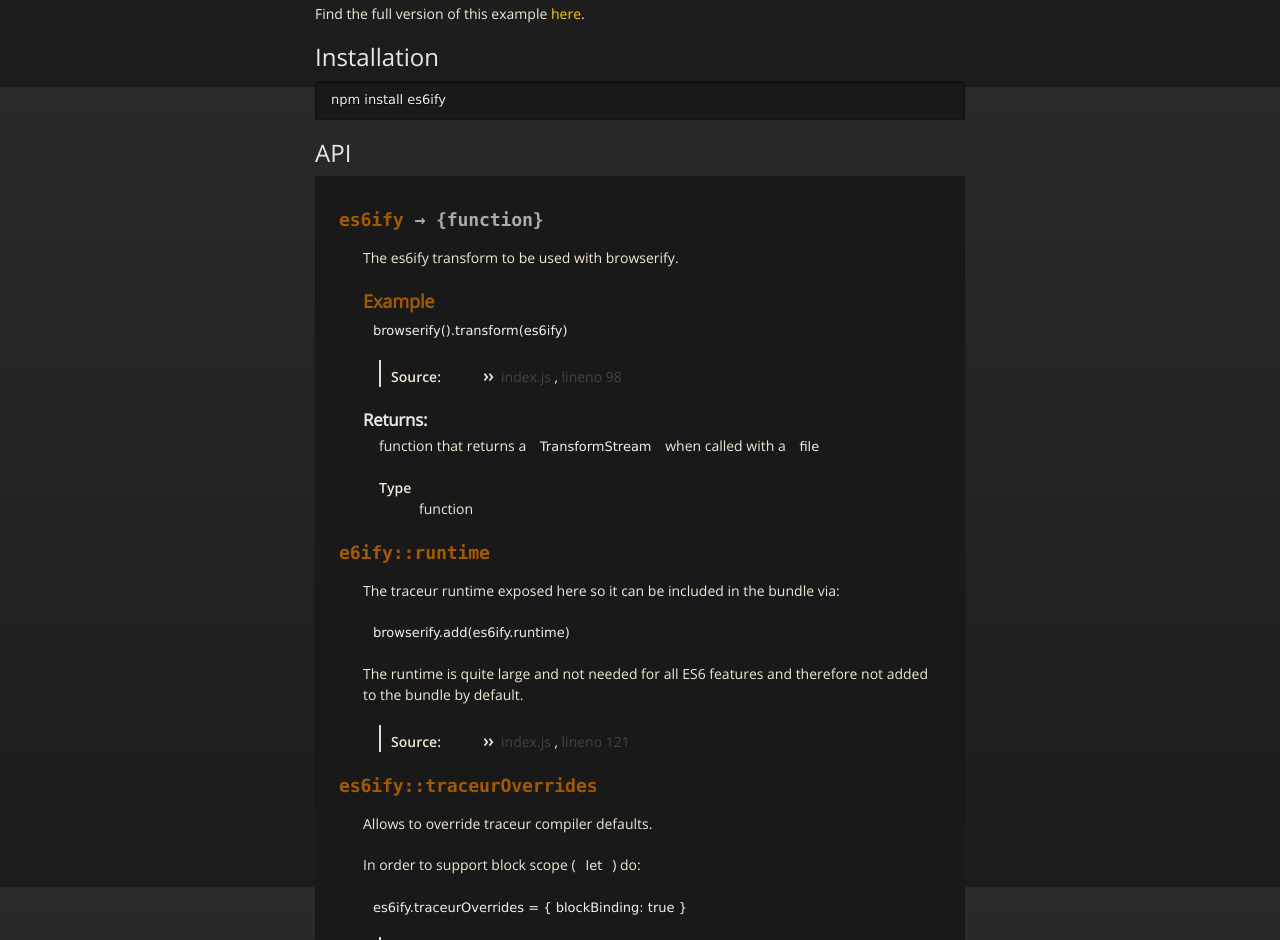
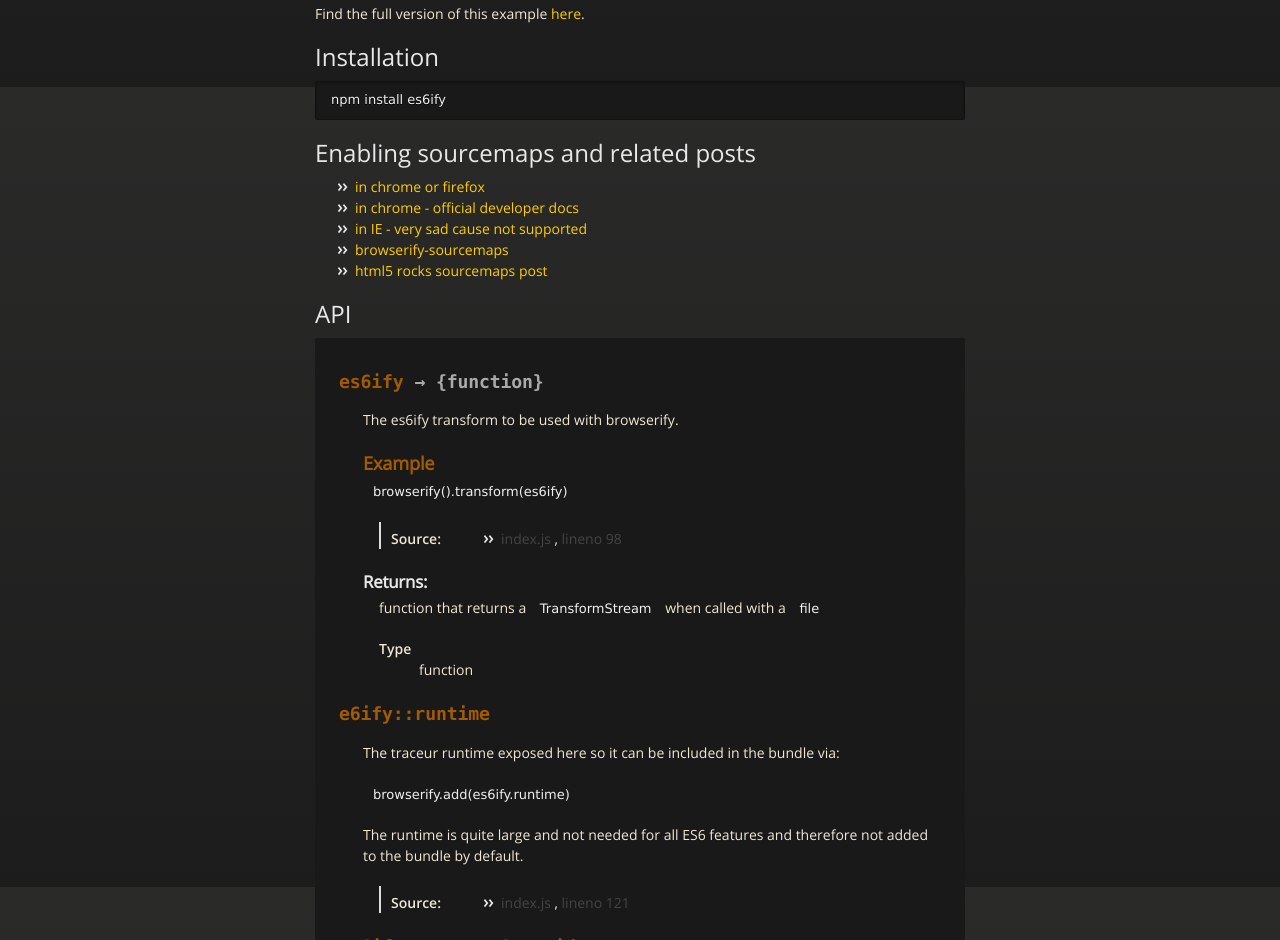
Before and after one commit to thlorenz/es6ify, a plain HTML site: page index.html in a window 1280 px wide. Shown: the part 1513-2453 px from the top of the page. Drawn offline with nearby package versions, Linux system fonts and the light colour scheme.

Commit message:
sourcemap links

```diff
--- a/index.html
+++ b/index.html
@@ -75,6 +75,15 @@
 <h2>Installation</h2>
 
 <pre><code>npm install es6ify </code></pre>
+
+<h2>Enabling sourcemaps and related posts</h2>
+<ul>
+<li><a href="http://blog.teamtreehouse.com/introduction-source-maps">in chrome or firefox</a></li>
+<li><a href="https://developers.google.com/chrome-developer-tools/docs/javascript-debugging#source-maps">in chrome - official developer docs</a></li>
+<li><a href="http://stackoverflow.com/questions/17945833/source-mapping-in-ie-sourceurl">in IE - very sad cause not supported</a> </li>
+<li><a href="http://thlorenz.com/blog/browserify-sourcemaps">browserify-sourcemaps</a></li>
+<li><a href="http://www.html5rocks.com/en/tutorials/developertools/sourcemaps/">html5 rocks sourcemaps post</a></li>
+</ul>
 
 <h2>API</h2>
 
```
